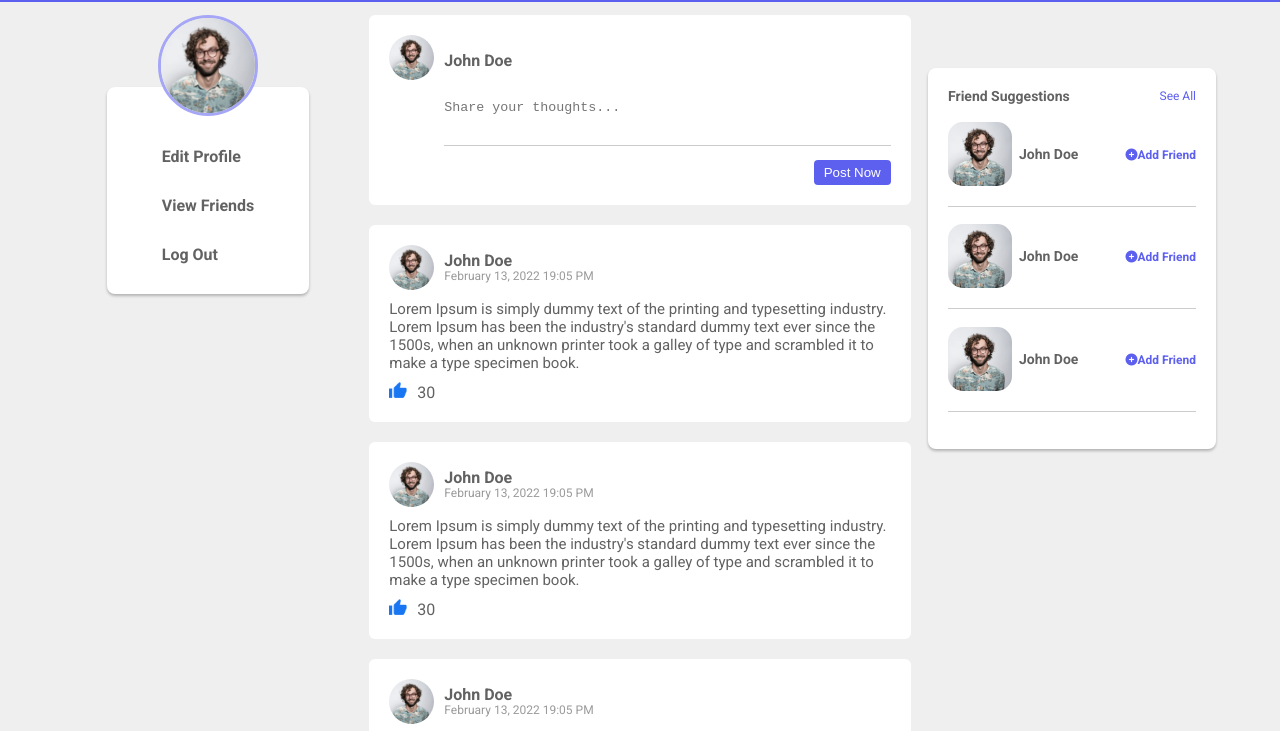
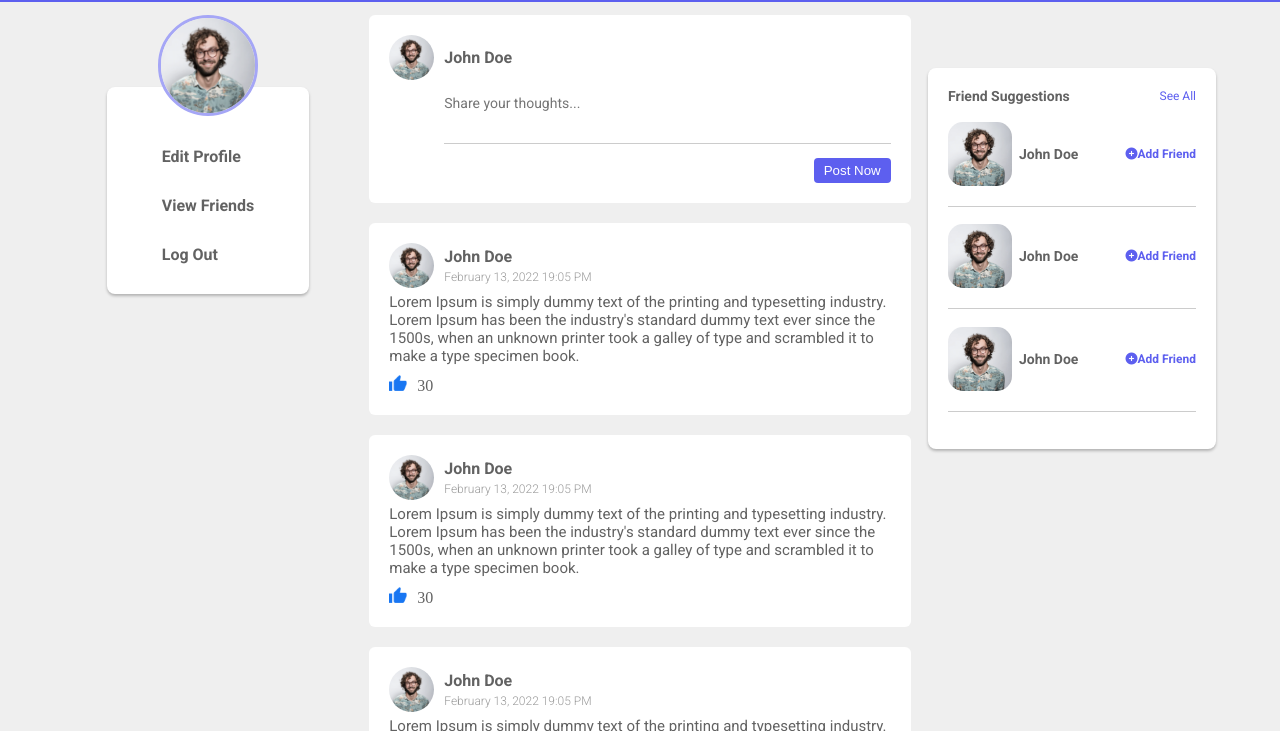
Before and after one commit to laurena-fayad/Facebook-Frontend, a plain HTML site: page homepage.html in a window 1280 px wide. Shown: the part 52-783 px from the top of the page. Drawn offline with Linux system fonts and the light colour scheme.

Commit message:
Minor font changes

```diff
--- a/homepage-style.css
+++ b/homepage-style.css
@@ -7,7 +7,6 @@
 
 body{
     background: #efefef;
-    font-family: 'Roboto', sans-serif;
 }
 
 nav{
@@ -240,14 +239,21 @@ nav{
 
 .user-profile img{
     width:45px;
+    height:45px;
     border-radius: 50%;
     margin-right: 10px;
 }
 
-.user-profile p{
+.user-profile {
     margin-bottom: -5px;
     font-weight: 600;
     color: #626262;
+    font-family: 'Roboto', sans-serif;
+}
+
+.user-profile div span{
+    font-weight: 300;
+    color: #9a9a9a;
     font-family: 'Roboto', sans-serif;
 }
 
@@ -257,6 +263,8 @@ nav{
 }
 
 .post-input-container textarea{
+    font-family: 'Roboto', sans-serif;
+    font-size: 14px;
     width: 100%;
     border: 0;
     outline: 0;
@@ -282,6 +290,7 @@ nav{
     margin-top: 2%;
     margin-bottom: 2%;
     font-size: 15px;
+    font-family: 'Roboto', sans-serif;
 }
 
 .post-text a{
```
Also changed, not shown: homepage.html (+1 -0 lines).
